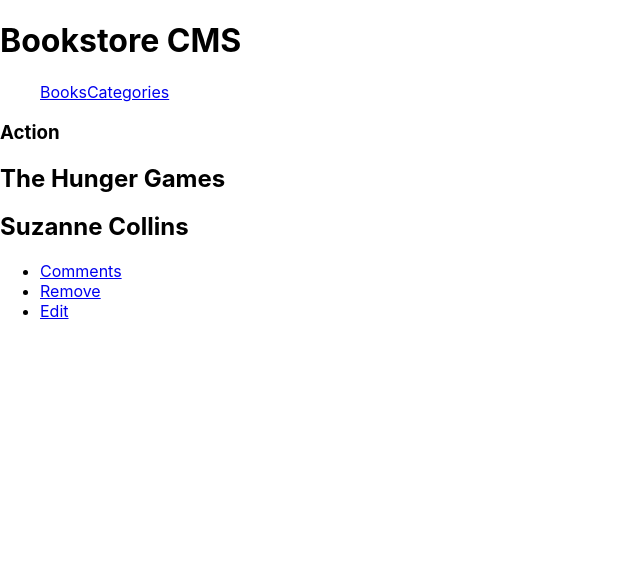
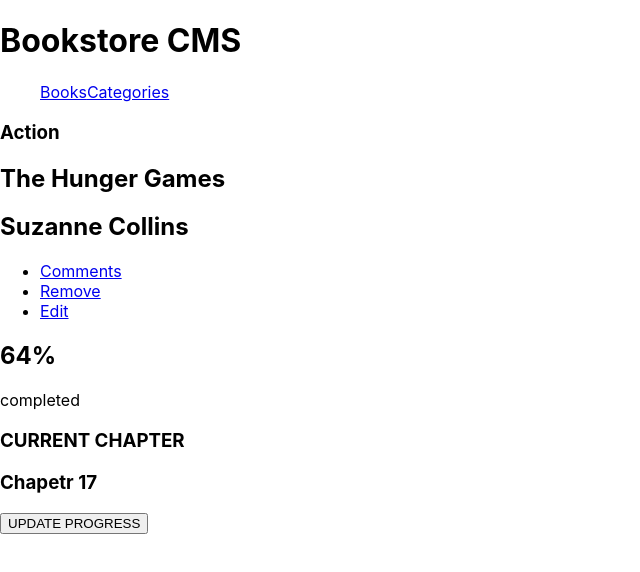
Before and after one commit to tumainimaganiko/react-bookstore, a React (Create React App) app: page / in a window 1280 px wide. Shown: the top 572 px of the page, without its empty margins (0-640 px from the left). Built offline with nearby package versions, Linux system fonts and the light colour scheme.

Commit message:
Add Progress Bar

```diff
--- a/src/components/BookDetails.jsx
+++ b/src/components/BookDetails.jsx
@@ -2,7 +2,8 @@
 
 const BookState = () => {
     return (
-        <div>
+       <div>
+         <div>
             <h3>Action</h3>
             <h2>The Hunger Games</h2>
             <h2>Suzanne Collins</h2>
@@ -12,6 +13,18 @@
                 <li><Link to="edit">Edit</Link></li>
             </ul>
         </div>
+        <div>
+            <div>
+                <h2>64%</h2>
+                <p>completed</p>
+            </div>
+            <div>
+                <h3>CURRENT CHAPTER</h3>
+                <h3>Chapetr 17</h3>
+                <button>UPDATE PROGRESS</button>
+            </div>
+        </div>
+       </div>
     )
 }
 
```
